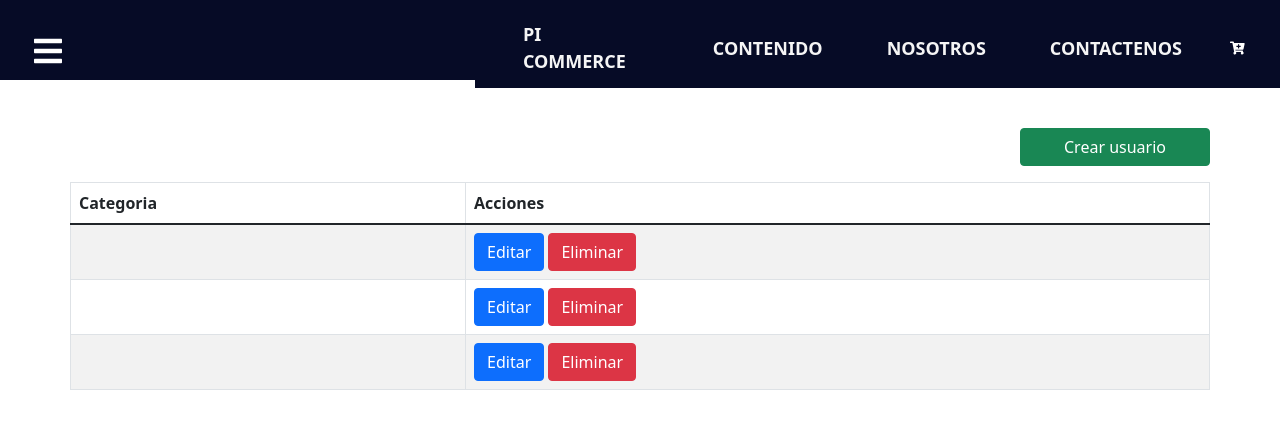
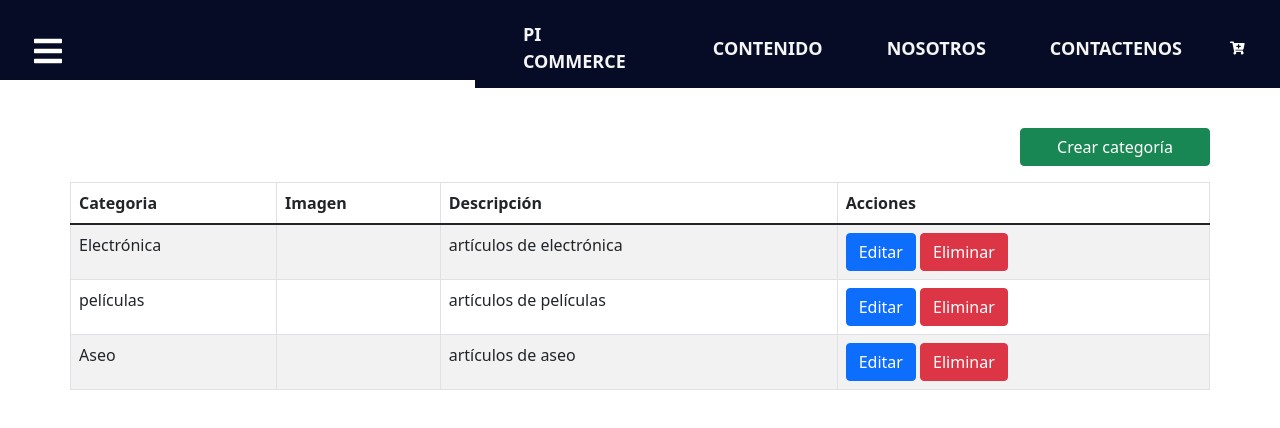
Before and after one commit to luisarcila00/ecommerce, a React (Create React App) app in the folder frontend/: page /categorias in a window 1280 px wide. Shown: the top 428 px of the page. Built offline with nearby package versions, Linux system fonts and the light colour scheme.

Commit message:
tabla de categorías actualizada, vista funcional

```diff
--- a/frontend/src/components/Category/CategoryRow.js
+++ b/frontend/src/components/Category/CategoryRow.js
@@ -12,7 +12,9 @@ export const ObjData = ({objCategory}) => {
   }
   return (
     <tr onClick={handleRow}>
-      <td>{objCategory.Category }</td>
+      <td>{objCategory.categoria }</td>
+      <td>{objCategory.imagen }</td>
+      <td>{objCategory.descripcion }</td>
       <td>
         <Button variant={"primary"} onClick={handleEdit}>Editar</Button>
         &nbsp;
--- a/frontend/src/components/Category/CategoryTable.js
+++ b/frontend/src/components/Category/CategoryTable.js
@@ -6,15 +6,21 @@ import { CategoryModal } from "../modals/CategoryModal";
 const datos = [
   {
     _id: "132",
-    categoria: "Electrónica"
+    categoria: "Electrónica",
+    imagen: "",
+    descripcion: "artículos de electrónica"
   },
   {
     _id: "775",
-    categoria: "películas"
+    categoria: "películas",
+    imagen: "",
+    descripcion: "artículos de películas"
   },
   {
     _id: "353",
-    categoria: "Aseo"
+    categoria: "Aseo",
+    imagen: "",
+    descripcion: "artículos de aseo"
   },
 ];
 const CategoriesTable = () => {
@@ -40,7 +46,7 @@ const CategoriesTable = () => {
           onClick={() => setCategoryModalShow(true)}
           variant="success"
         >
-          Crear usuario
+          Crear categoría
         </Button>
       </Row>
       <Row>
@@ -48,6 +54,8 @@ const CategoriesTable = () => {
           <thead>
             <tr>
               <th>Categoria</th>
+              <th>Imagen</th>
+              <th>Descripción</th>
               <th>Acciones</th>
             </tr>
           </thead>
```
